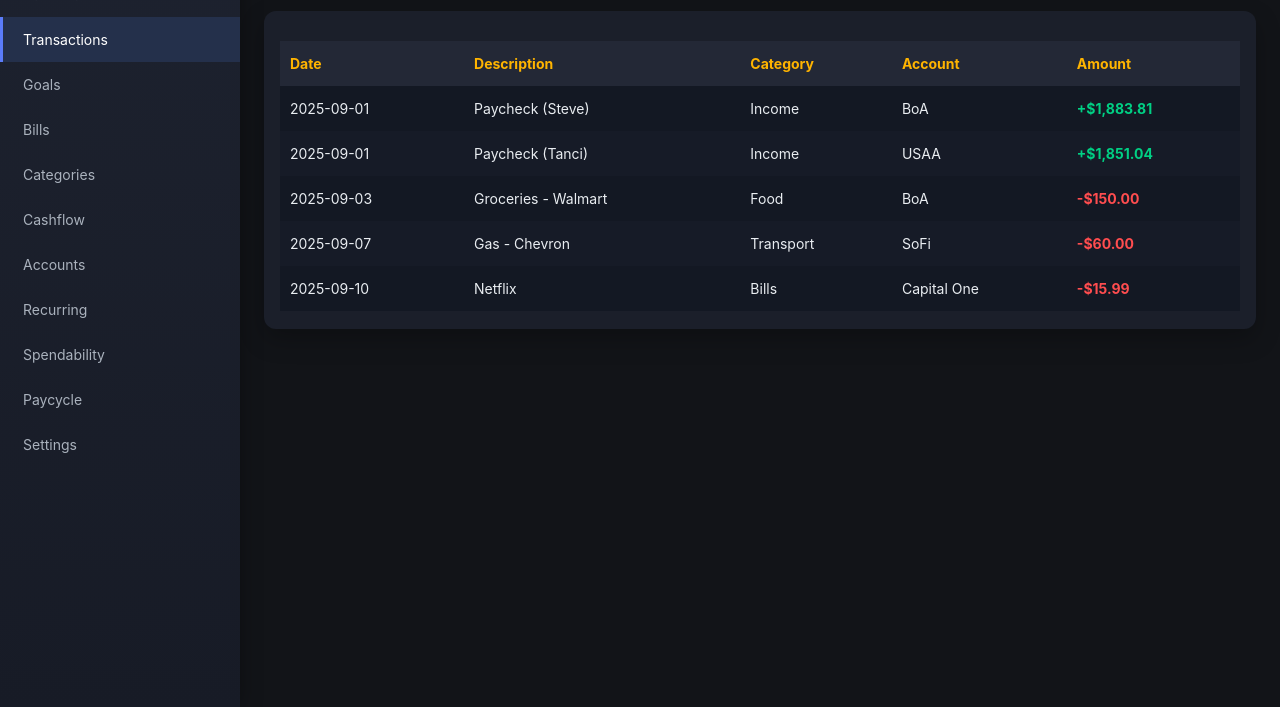
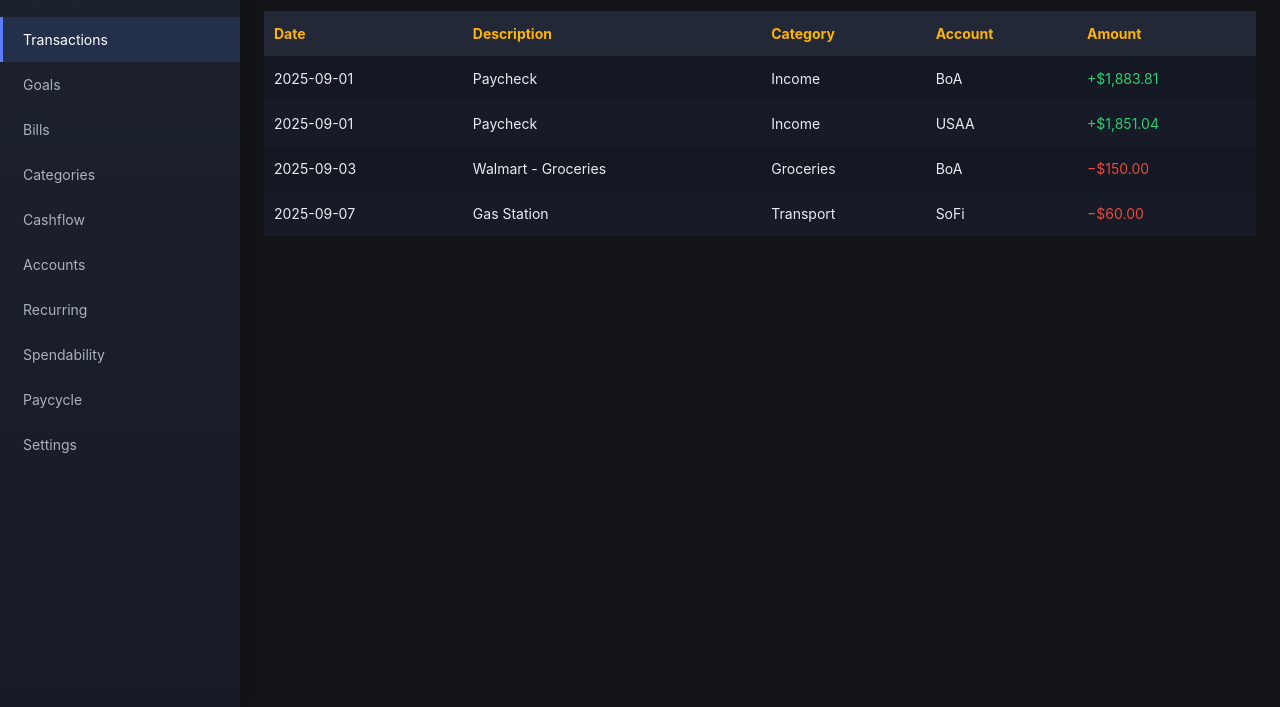
Before and after one commit to BabaYaga2569/smart-money-dashboard, a website: page transactions.html in a window 1280 px wide. Shown: the part 93-800 px from the top of the page. Drawn offline with Linux system fonts and the light colour scheme.

Commit message:
Add files via upload

```diff
--- a/transactions.html
+++ b/transactions.html
@@ -2,6 +2,7 @@
 <html lang="en">
 <head>
   <meta charset="UTF-8">
+  <meta name="viewport" content="width=device-width, initial-scale=1.0">
   <title>Smart Money - Transactions</title>
   <link rel="stylesheet" href="style.css">
 </head>
@@ -23,9 +24,8 @@
   </div>
 
   <!-- Main -->
-  <div class="main">
+  <div class="main-content">
     <h1>Transactions</h1>
-    <div class="tile">
     <table>
       <thead>
         <tr>
@@ -39,42 +39,34 @@
       <tbody>
         <tr>
           <td>2025-09-01</td>
-            <td>Paycheck (Steve)</td>
-            <td>Income</td>
+          <td>Paycheck</td>
+          <td><span class="pill pill-income">Income</span></td>
           <td>BoA</td>
-            <td class="positive">+$1,883.81</td>
+          <td style="color:#2ecc71;">+$1,883.81</td>
         </tr>
         <tr>
           <td>2025-09-01</td>
-            <td>Paycheck (Tanci)</td>
-            <td>Income</td>
+          <td>Paycheck</td>
+          <td><span class="pill pill-income">Income</span></td>
           <td>USAA</td>
-            <td class="positive">+$1,851.04</td>
+          <td style="color:#2ecc71;">+$1,851.04</td>
         </tr>
         <tr>
           <td>2025-09-03</td>
-            <td>Groceries - Walmart</td>
-            <td>Food</td>
+          <td>Walmart - Groceries</td>
+          <td><span class="pill pill-groceries">Groceries</span></td>
           <td>BoA</td>
-            <td class="negative">-$150.00</td>
+          <td style="color:#e74c3c;">−$150.00</td>
         </tr>
         <tr>
           <td>2025-09-07</td>
-            <td>Gas - Chevron</td>
-            <td>Transport</td>
+          <td>Gas Station</td>
+          <td><span class="pill pill-transport">Transport</span></td>
           <td>SoFi</td>
-            <td class="negative">-$60.00</td>
-          </tr>
-          <tr>
-            <td>2025-09-10</td>
-            <td>Netflix</td>
-            <td>Bills</td>
-            <td>Capital One</td>
-            <td class="negative">-$15.99</td>
+          <td style="color:#e74c3c;">−$60.00</td>
         </tr>
       </tbody>
     </table>
   </div>
-  </div>
 </body>
 </html>
```
Also changed, not shown: index.html (+11 -36 lines). Lines whose indentation alone changed are shown as unchanged.
